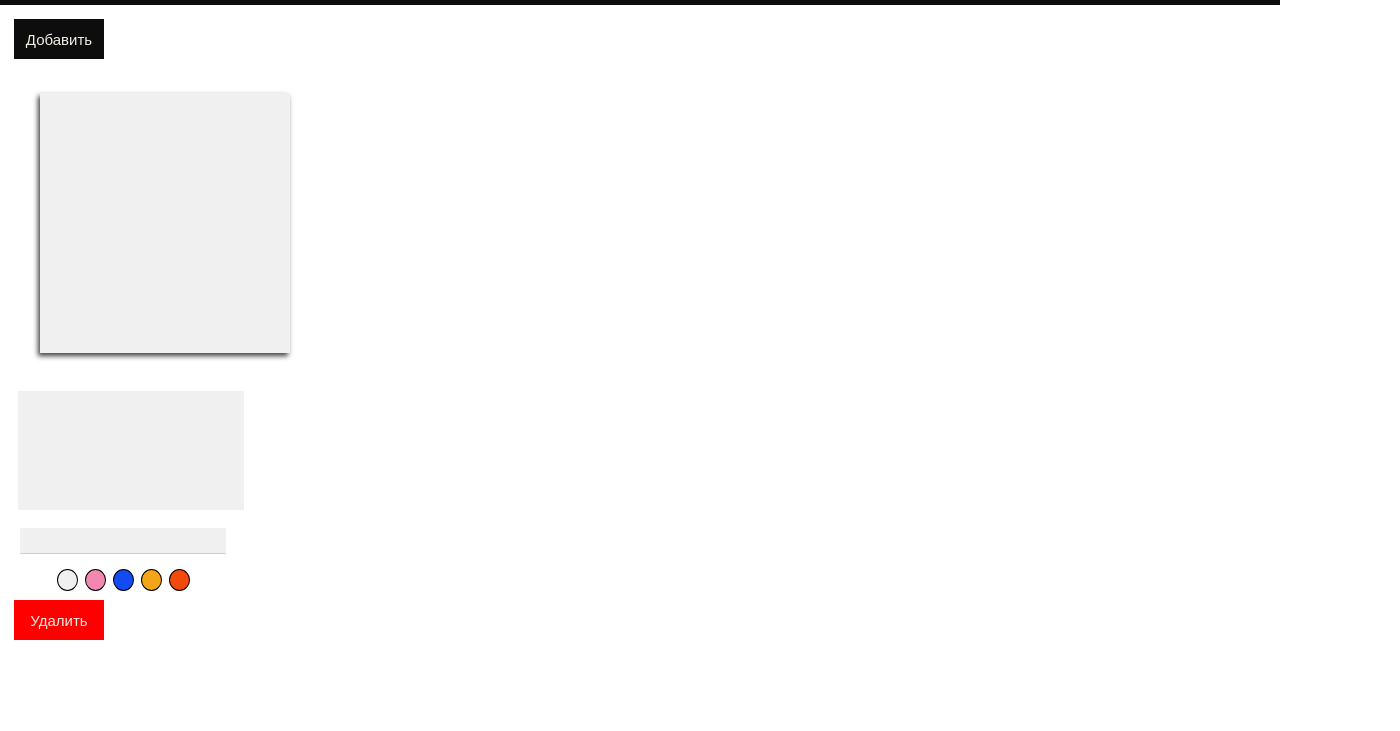
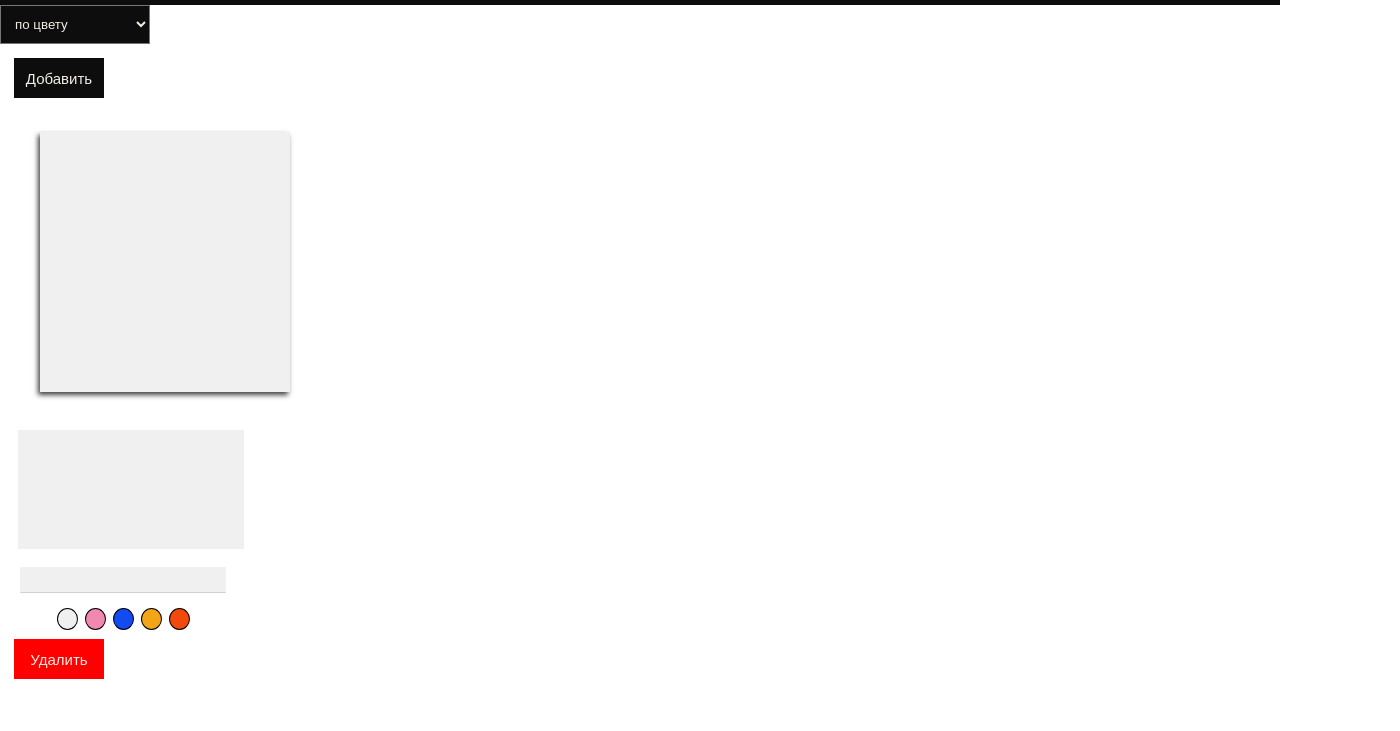
Before and after one commit to oksanaBir/to-do-list, a React app: page / in a window 1280 px wide. Shown: the part 69-800 px from the top of the page, 1400 px wide, since content can reach past the window. Built offline with nearby package versions, Linux system fonts and the light colour scheme.

Commit message:
Sorting changed

```diff
--- a/src/styles/sorting.css
+++ b/src/styles/sorting.css
@@ -1,11 +1,8 @@
 .sorting {
-    position: absolute;
     width: 150px;
-    top: 17px;
     background: #0D0D0D;
     color: #F2EDE4;
     list-style-type: none;
-    left: 1250px;
     padding: 10px;
 }
 .sortingParams {
--- a/src/ui/Sorting.js
+++ b/src/ui/Sorting.js
@@ -7,7 +7,7 @@ const params = [
     { label: 'по названию', value: 'name' },
 ];
 
-export default function Sorting(handleClick) {
+export default function Sorting({handleChange}) {
     return (
         <select className={styles.sorting}>
             {
@@ -16,7 +16,7 @@ export default function Sorting(handleClick) {
                         key={key}
                         className={styles.sortingParams}
                         value={param.value}
-                        onChange={handleClick}
+                        onChange={handleChange}
                     >{param.label}</option>
                 )
             }
```
